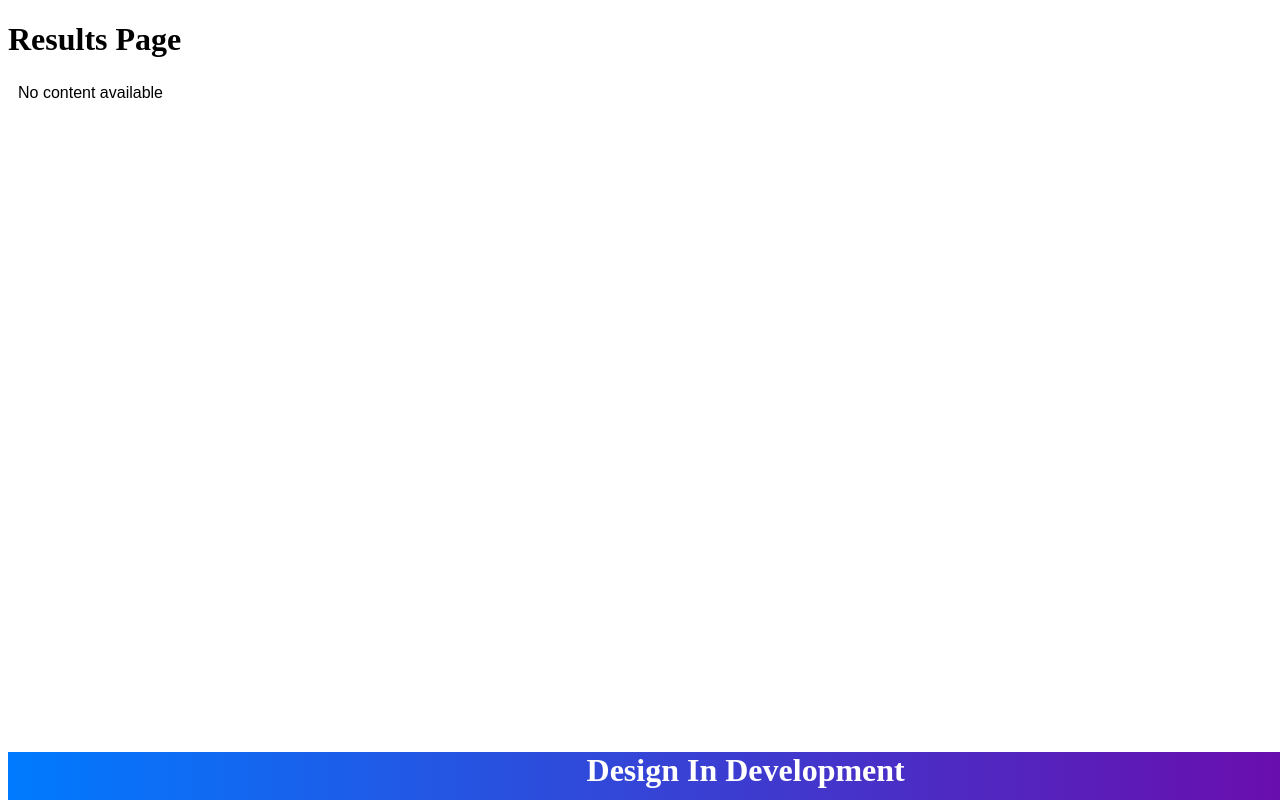
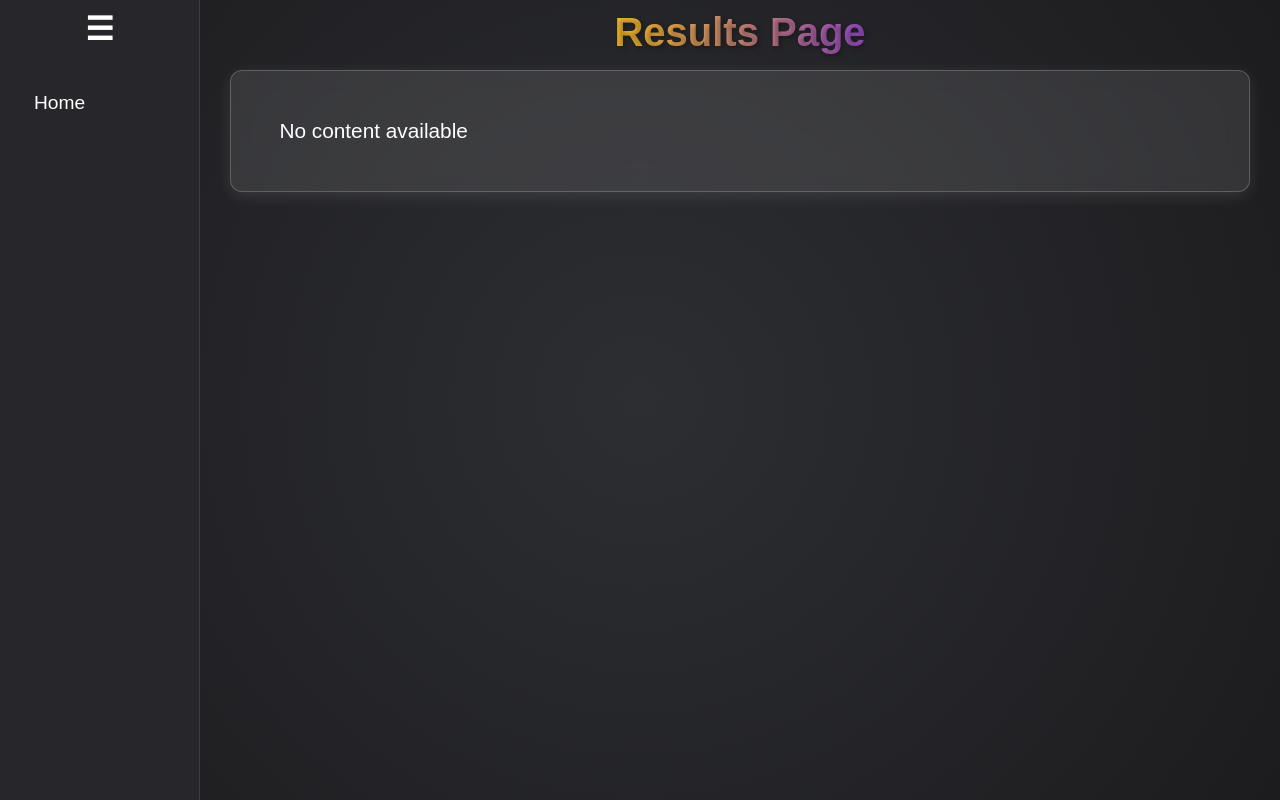
Before and after one commit to DevomB/AI-FRQ-Grader, a Next.js app: page /result in a window 1280 px wide. Built offline with nearby package versions, Linux system fonts and the light colour scheme.

Commit message:
Result Page UI Update #2

```diff
--- a/src/pages/result.js
+++ b/src/pages/result.js
@@ -11,85 +11,195 @@ const getHTMLFromMarkdown = (markdown) => {
 
 const ResultPage = () => {
     const router = useRouter();
-    const { response } = router.query; // Access the response query parameter
+    const { response } = router.query;
     const responseAsString = Array.isArray(response) ? response[0] : response;
+    const [sidebarOpen, setSidebarOpen] = useState(true);
 
-    const [characters, setCharacters] = useState([]);
-
-    // Break text into characters (including spaces)
-    useEffect(() => {
-        const text = "Design In Development";
-        setCharacters(text.split(""));
-    }, []);
+    const handleHomeButtonClick = () => {
+        router.push('/'); // Navigate to the home page
+    };
 
     return (
-        <div className="bg-gray-700 min-h-screen flex flex-col justify-between text-white">
-            {/* Content Section */}
-            <div>
-                <h1 className="text-9xl font-serif font-bold pb-6 bg-gradient-to-r from-yellow-600 to-purple-600 text-transparent bg-clip-text drop-shadow-lg transition transform hover:scale-105 text-center">
-                    Results Page
-                </h1>
+        <div className="container">
+            {/* Sidebar */}
+            <aside className={`sidebar ${sidebarOpen ? "open" : "closed"}`}>
+                <h2 className="toggle-button" onClick={() => setSidebarOpen(!sidebarOpen)}>☰</h2>
+                <ul>
+                <li>
+                    <button
+                        className="home-button"
+                        onClick={handleHomeButtonClick}  // On click, navigate to home
+                    >
+                        Home
+                    </button>
+                </li>
+                </ul>
+            </aside>
+
+            {/* Main Chat-like Content */}
+            <main className="chat-container">
+                <h1 className="chat-title">Results Page</h1>
                 <div
-                    style={{ paddingLeft: "10px", fontFamily: "Arial, sans-serif", lineHeight: "1.6" }}
+                    className="chat-message"
                     dangerouslySetInnerHTML={{ __html: getHTMLFromMarkdown(responseAsString) }}
                 ></div>
-            </div>
+            </main>
 
-            {/* Animated Bottom Bar */}
-            <div className="ticker-wrapper">
-                <div className="ticker">
-                    {characters.map((char, index) => (
-                        <span
-                            key={index}
-                            className="ticker-char"
-                            style={{ animationDelay: `${index * 0.2}s` }} // Stagger animation
-                        >
-                            {char === " " ? "\u00A0" : char} {/* Preserve spaces */}
-                        </span>
-                    ))}
-                </div>
-            </div>
-
-            <style jsx>{`
-                .ticker-wrapper {
-                    position: fixed;
-                    bottom: 0;
-                    width: 100%;
-                    background: linear-gradient(to right, #007bff, #6a0dad);
-                    color: white;
-                    font-size: 2rem;
-                    font-weight: bold;
-                    overflow: hidden;
-                    height: 3rem;
+            {/* CSS Styles */}
+            <style>{`
+                * {
+                    margin: 0;
+                    padding: 0;
+                    box-sizing: border-box;
+                    font-family: 'Poppins', sans-serif;
                 }
 
-                .ticker {
+                .container {
                     display: flex;
-                    white-space: nowrap;
-                    animation: scroll 20s linear infinite; /* Move the whole ticker */
+                    height: 100vh;
+                    background: radial-gradient(circle, #2d2e32, #1c1c1f);
+                    color: white;
+                    overflow: hidden;
                 }
 
-                /* Move the entire ticker from right to left */
-                @keyframes scroll {
-                    from {
-                        transform: translateX(100%);
-                    }
-                    to {
-                        transform: translateX(-100%);
-                    }
+                /* Sidebar Styling */
+                .sidebar {
+                    width: 200px;
+                    background: rgba(40, 40, 45, 0.9);
+                    padding: 10px;
+                    display: flex;
+                    flex-direction: column;
+                    align-items: flex-start;
+                    backdrop-filter: blur(10px);
+                    border-right: 1px solid rgba(255, 255, 255, 0.1);
+                    transition: width 0.3s ease-in-out;
                 }
 
-                /* Fade out letters one by one */
-                @keyframes fadeOut {
-                    0% {
-                        opacity: 1;
-                    }
-                    90% {
-                        opacity: 1;
-                    }
-                    100% {
-                        opacity: 0;
-                    }
+                .sidebar.closed {
+                    width: 60px;
+                    align-items: center;
+                }
+
+                .toggle-button {
+                    font-size: 2rem;
+                    margin-bottom: 20px;
+                    color: #fff;
+                    cursor: pointer;
+                    transition: transform 0.2s ease-in-out;
+                    align-self: center;
+                }
+
+                .toggle-button:hover {
+                    transform: scale(1.1);
+                }
+
+                .sidebar ul {
+                    list-style: none;
+                    padding: 0;
+                    width: 100%;
+                }
+
+                .sidebar li {
+                    display: flex;
+                    align-items: center;
+                    padding: 12px;
+                    cursor: pointer;
+                    font-size: 1.2rem;
+                    border-radius: 8px;
+                    transition: background 0.3s, transform 0.2s ease-in-out;
+                }
+
+                .sidebar li:hover {
+                    background: rgba(255, 255, 255, 0.1);
+                    transform: scale(1.05);
+                }
+
+                .icon {
+                    margin-right: 12px;
+                    font-size: 1.5rem;
+                }
+
+                .label {
+                    transition: opacity 0.3s ease-in-out;
+                    white-space: nowrap;
+                }
+
+                .sidebar.closed .label {
+                    display: none;
+                }
+
+                /* Home Button - Styled like other Sidebar Items */
+                .home-button {
+                    font-size: 1.2rem;
+                    padding: 12px;
+                    background: transparent;
+                    color: white;
+                    border: none;
+                    cursor: pointer;
+                    text-align: left;
+                    width: 100%;
+                    border-radius: 8px;
+                    transition: background 0.3s, transform 0.2s ease-in-out;
+                }
+
+                /* Hide the Home Button when Sidebar is closed */
+                .sidebar.closed .home-button {
+                    display: none;
+                }
+
+                /* Hover effect for Home Button */
+                .home-button:hover {
+                    background: rgba(255, 255, 255, 0.1);
+                    transform: scale(1.05);
+                }
+
+                /* Chat Container */
+                .chat-container {
+                    flex-grow: 1;
+                    display: flex;
+                    flex-direction: column;
+                    align-items: center;
+                    justify-content: flex-start;
+                    padding: 20px;
+                    padding-top: 10px;
+                    text-align: center;
+                    width: calc(100% - 60px);
+                    transition: width 0.3s ease-in-out;
+                    overflow-y: auto;
+                }
+
+                .sidebar.open ~ .chat-container {
+                    width: calc(100% - 200px);
+                }
+
+                .chat-title {
+                    font-size: 2.5rem;
+                    background: linear-gradient(to right, #fbbf24, #9b4dca);
+                    -webkit-background-clip: text;
+                    color: transparent;
+                    margin-bottom: 15px;
+                    text-shadow: 2px 2px 5px rgba(0, 0, 0, 0.3);
+                    transition: transform 0.2s ease-in-out;
+                }
+
+                .chat-title:hover {
+                    transform: scale(1.05);
+                }
+
+                .chat-message {
+                    background: rgba(255, 255, 255, 0.1);
+                    padding: 0.5in; /* Ensures text does not touch the edge */
+                    border-radius: 12px;
+                    width: 98%; /* Stretches box closer to the edges */
+                    max-width: 98%;
+                    font-size: 1.3rem;
+                    text-align: left;
+                    backdrop-filter: blur(10px);
+                    box-shadow: 0 4px 15px rgba(255, 255, 255, 0.1);
+                    border: 1px solid rgba(255, 255, 255, 0.2);
+                    white-space: normal;
+                    overflow-wrap: break-word;
+                    margin: 0 auto; /* Keeps it centered */
                 }
             `}</style>
         </div>
--- /dev/null
+++ b/tailwind.config.js
@@ -0,0 +1,22 @@
+/** @type {import('tailwindcss').Config} */
+export default {
+  content: [
+    "./src/pages/**/*.{js,ts,jsx,tsx,mdx}",
+    "./src/components/**/*.{js,ts,jsx,tsx,mdx}",
+    "./src/app/**/*.{js,ts,jsx,tsx,mdx}",
+  ],
+  theme: {
+    extend: {
+      colors: {
+        background: "var(--background)",
+        foreground: "var(--foreground)",
+      },
+      fontFamily: {
+        sans: ['Roboto', 'sans-serif'],
+        serif: ['Megrim', 'serif']
+      },
+    },
+  },
+  variants: {},
+  plugins: [],
+};
```
Also changed, not shown: 1 other file (tests, documents, lock files or other folders).
